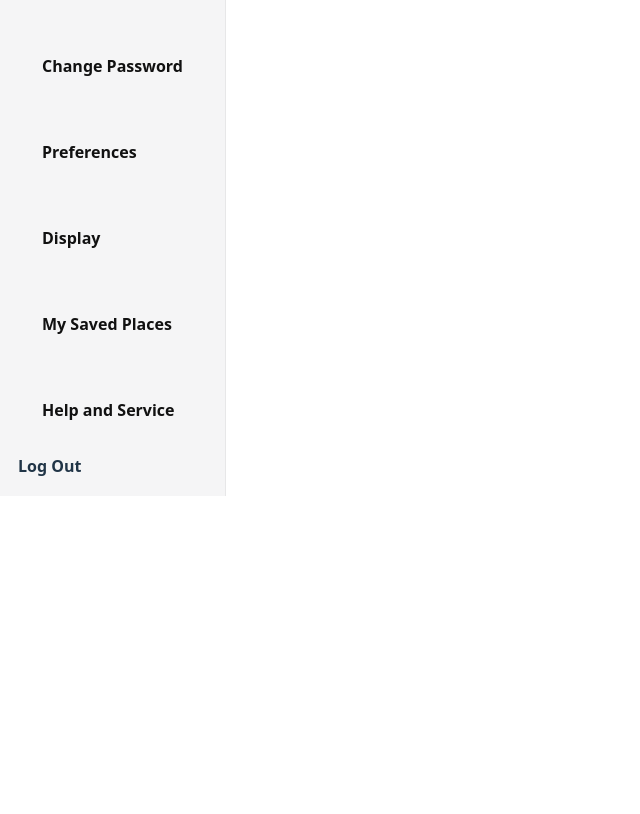
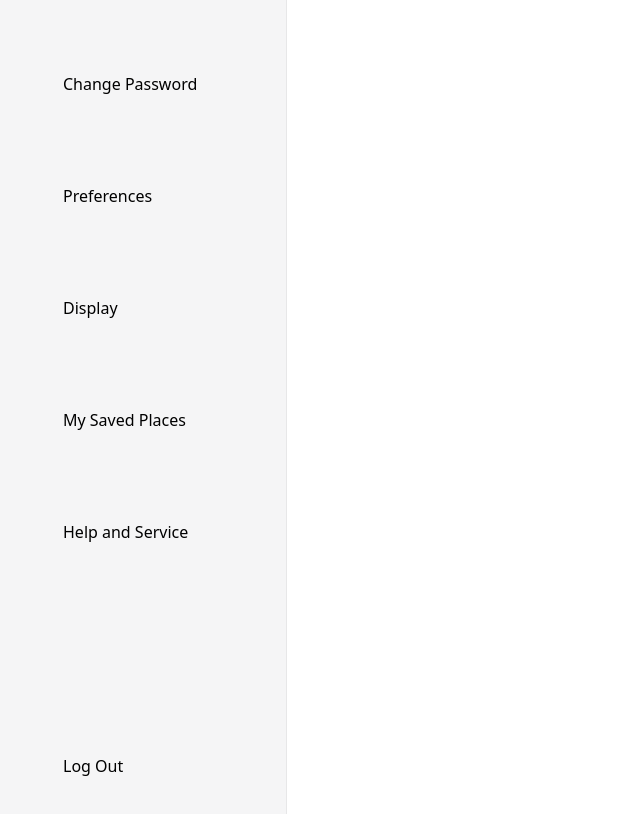
Before and after one commit to Fit3170-RoadPulse/RoadPulse, a React (Vite) app in the folder frontend/: page /setting-menu-page in a window 1280 px wide. Shown: the top 814 px of the page, without its empty margins (0-640 px from the left). Built offline with nearby package versions, Linux system fonts and the light colour scheme.

Commit message:
US1-SETTING PAGE: modified setting page

```diff
--- a/frontend/src/pages/settingpage/menu/SettingMenu.css
+++ b/frontend/src/pages/settingpage/menu/SettingMenu.css
@@ -1,111 +1,36 @@
-.login-root {
-  min-height: 100vh;
-  display: flex;
-  flex-direction: column;
-  justify-content: center;
-  align-items: center;
-  padding: 24px;
-  max-width: 400px;
-  margin: 0 auto;
-  font-family: "Helvetica";
-}
-
-.settings-page {
-  display: grid;
-  grid-template-columns:
-    clamp(var(--nav-min), var(--nav-preferred), var(--nav-max))
-    1fr;
-  gap: 0;
-  min-height: 100vh;
-  align-items: start;
-  transition: grid-template-columns 200ms ease;
-  background: #fff;
+* {
+  margin: 0;
+  padding: 0;
 }
 
 .settings-left-nav {
-  .settings-left-nav {
-    background: #f5f5f6;
-    padding: 18px;
-    border-right: 1px solid rgba(0, 0, 0, 0.06);
-    display: flex;
-    flex-direction: column;
-    justify-content: space-between;
-  }
+  width: 250px;
+  height: 100vh;
+  background: white;
+  display: flex;
+  flex-direction: column;
+  overflow-y: auto;
 }
 
-.settings-header {
-  display: flex;
-  align-items: center;
-  gap: 10px;
-}
-
-.settings-badge {
-  display: flex;
-  align-items: center;
-  gap: 8px;
-  font-weight: 700;
-  color: #222;
+.settings-block {
+  display: block;
+  padding: 10px 15px;
+  margin: 30px;
+  color: black;
+  background: none;
+  cursor: pointer;
 }
 
 .settings-menu {
   list-style: none;
-  padding: 0;
-  margin: 0;
-  overflow: auto;
 }
 
-.settings-menu .menu-item {
-  margin-bottom: 10px;
-}
-.settings-menu .menu-item a {
-  display: block;
-  padding: 10px 12px;
+.settings-block:hover {
+  background: rgba(0, 0, 0, 0.04);
+  color: black;
   border-radius: 8px;
-  text-decoration: none;
-  color: #222;
-  font-weight: 600;
-  word-break: break-word;
-  overflow-wrap: anywhere;
-}
-.settings-menu .menu-item a:hover {
-  background: rgba(0, 0, 0, 0.04);
-  color: var(--accent);
-}
-
-.settings-menu .menu-item.active > a {
-  background: linear-gradient(180deg, #fff, #f3f3f4);
-  border-left: 3px solid var(--accent);
-  padding-left: 10px;
 }
 
 .settings-logout {
   margin-top: auto;
-  font-weight: 700;
-  color: var(--accent);
-  cursor: pointer;
 }
-
-.form-input,
-.icon-btn,
-.btn {
-  max-width: 100%;
-  box-sizing: border-box;
-}
-.form-input {
-  width: 100%;
-}
-
-.settings-content img,
-.settings-content svg {
-  max-width: 100%;
-  height: auto;
-  display: block;
-}
-
-@media screen and (max-width: 600px) {
-  aside,
-  section,
-  article {
-    width: 100%;
-  }
-}
--- a/frontend/src/pages/settingpage/menu/SettingMenu.jsx
+++ b/frontend/src/pages/settingpage/menu/SettingMenu.jsx
@@ -6,16 +6,14 @@ export default function SettingMenu() {
   return (
     <div className="settings-page">
       <nav className="settings-left-nav" aria-label="Settings navigation">
-
         <ul className="settings-menu">
-          <li className="menu-item"><Link to="/change-password">Change Password</Link></li>
-          <li className="menu-item"><Link to="/preferences">Preferences</Link></li>
-          <li className="menu-item"><Link to="/display">Display</Link></li>
-          <li className="menu-item"><Link to="/saved-places">My Saved Places</Link></li>
-          <li className="menu-item"><Link to="/help">Help and Service</Link></li>
+          <li><Link className="settings-block" to="/change-password">Change Password</Link></li>
+          <li><Link className="settings-block" to="/preferences">Preferences</Link></li>
+          <li><Link className="settings-block" to="/display">Display</Link></li>
+          <li><Link className="settings-block" to="/saved-places">My Saved Places</Link></li>
+          <li><Link className="settings-block" to="/help">Help and Service</Link></li>
         </ul>
-
-        <div className="settings-logout">Log Out</div>
+        <Link className="settings-block settings-logout" to="/logout">Log Out</Link>
       </nav>
     </div>
   );
```
